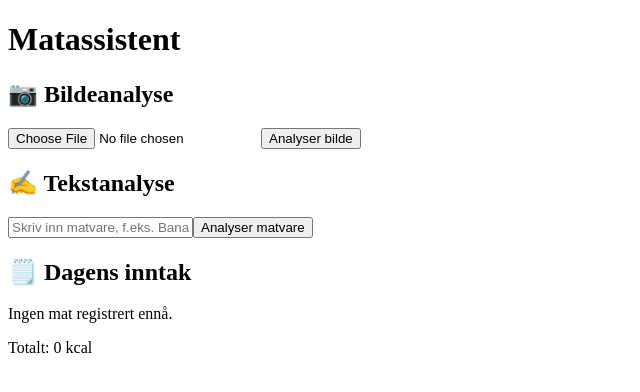
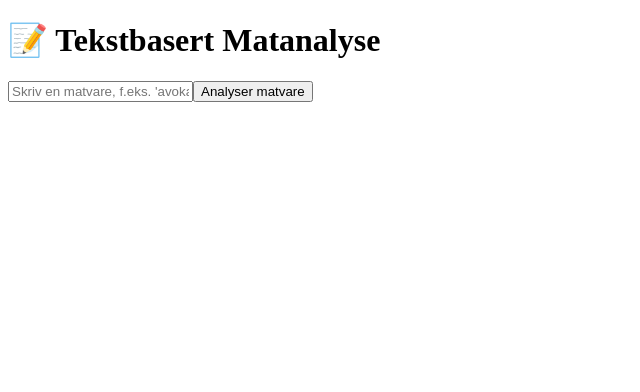
Before and after one commit to Jazsko/matassistent-frontend, a React (Vite) app: page / in a window 1280 px wide. Shown: the top 392 px of the page, without its empty margins (0-640 px from the left). Built offline with nearby package versions, Linux system fonts and the light colour scheme.

Commit message:
Update FoodAppPrototype.jsx

```diff
--- a/src/FoodAppPrototype.jsx
+++ b/src/FoodAppPrototype.jsx
@@ -1,133 +1,55 @@
+// Frontend: Tekstbasert matvareanalyse (React + Vite)
 import React, { useState } from "react";
 
-const Button = (props) => (
-  <button className="bg-blue-500 text-white py-2 px-4 rounded" {...props}>
-    {props.children}
-  </button>
-);
+export default function FoodTextAnalyzer() {
+  const [input, setInput] = useState("");
+  const [result, setResult] = useState("");
+  const [loading, setLoading] = useState(false);
 
-const Input = (props) => (
-  <input className="border border-gray-300 rounded px-3 py-2 w-full" {...props} />
-);
+  const handleAnalyze = async () => {
+    if (!input.trim()) return;
+    setLoading(true);
+    setResult("");
+    try {
+      const response = await fetch("https://matassistent.onrender.com/text-analyze", {
+        method: "POST",
+        headers: { "Content-Type": "application/json" },
+        body: JSON.stringify({ text: input })
+      });
 
-const Card = ({ children }) => (
-  <div className="border rounded-xl shadow-md p-4 my-4">{children}</div>
-);
-const CardContent = ({ children }) => <div>{children}</div>;
-
-export default function FoodAppPrototype() {
-  const [image, setImage] = useState(null);
-  const [identifiedFood, setIdentifiedFood] = useState("");
-  const [nutrition, setNutrition] = useState(null);
-  const [intake, setIntake] = useState([]);
-  const [textInput, setTextInput] = useState("");
-  const [textResult, setTextResult] = useState("");
-
-  const handleFileChange = (e) => {
-    const file = e.target.files[0];
-    if (file) {
-      const reader = new FileReader();
-      reader.onloadend = () => setImage(reader.result);
-      reader.readAsDataURL(file);
+      const data = await response.json();
+      setResult(data.result);
+    } catch (err) {
+      console.error("Feil ved analyse:", err);
+      setResult("Noe gikk galt. Prøv igjen senere.");
     }
+    setLoading(false);
   };
 
-  const analyzeImage = async () => {
-    const response = await fetch("https://matassistent.onrender.com/analyze", {
-      method: "POST",
-      headers: { "Content-Type": "application/json" },
-      body: JSON.stringify({ image }),
-    });
-    const data = await response.json();
-    setIdentifiedFood(data.food);
-    setNutrition(data.nutrition);
-  };
+  return (
+    <div className="max-w-xl mx-auto mt-12 p-6 border rounded-xl shadow-sm">
+      <h1 className="text-2xl font-bold mb-4">📝 Tekstbasert Matanalyse</h1>
+      <input
+        type="text"
+        placeholder="Skriv en matvare, f.eks. 'avokado'"
+        value={input}
+        onChange={(e) => setInput(e.target.value)}
+        className="w-full border px-4 py-2 rounded mb-4"
+      />
+      <button
+        onClick={handleAnalyze}
+        className="bg-green-600 text-white px-4 py-2 rounded hover:bg-green-700"
+        disabled={loading}
+      >
+        {loading ? "Analyserer..." : "Analyser matvare"}
+      </button>
 
-  const analyzeText = async () => {
-    const response = await fetch("https://matassistent.onrender.com/text-analyze", {
-      method: "POST",
-      headers: { "Content-Type": "application/json" },
-      body: JSON.stringify({ text: textInput }),
-    });
-    const data = await response.json();
-    setTextResult(data.result);
-  };
-
-  const addToIntake = () => {
-    if (identifiedFood && nutrition) {
-      setIntake([...intake, { name: identifiedFood, ...nutrition }]);
-      setIdentifiedFood("");
-      setNutrition(null);
-      setImage(null);
-    }
-  };
-
-  const totalCalories = intake.reduce((sum, item) => sum + item.calories, 0);
-
-  return (
-    <div className="p-6 space-y-6">
-      <h1 className="text-2xl font-bold">Matassistent</h1>
-
-      <Card>
-        <CardContent className="space-y-4">
-          <h2 className="font-semibold text-lg">📷 Bildeanalyse</h2>
-          <Input type="file" accept="image/*" onChange={handleFileChange} />
-          {image && <img src={image} alt="Matbilde" className="w-full max-w-sm" />}
-          <Button onClick={analyzeImage}>Analyser bilde</Button>
-
-          {identifiedFood && (
-            <div className="pt-4">
-              <h2 className="text-xl font-semibold">Identifisert: {identifiedFood}</h2>
-              <p><strong>Kalorier:</strong> {nutrition.calories} kcal</p>
-              <p><strong>Proteiner:</strong> {nutrition.protein}</p>
-              <p><strong>Fett:</strong> {nutrition.fat}</p>
-              <p><strong>Karbohydrater:</strong> {nutrition.carbs}</p>
-              <p><strong>Fordeler:</strong> {nutrition.benefits}</p>
-              <p><strong>Vitaminer og mineraler:</strong></p>
-              <ul className="list-disc list-inside">
-                {nutrition.details.map((item, idx) => (
-                  <li key={idx}><strong>{item.name}</strong>: {item.function}</li>
-                ))}
-              </ul>
-              <Button onClick={addToIntake} className="mt-2">Legg til i dagbok</Button>
-            </div>
-          )}
-        </CardContent>
-      </Card>
-
-      <Card>
-        <CardContent className="space-y-4">
-          <h2 className="font-semibold text-lg">✍️ Tekstanalyse</h2>
-          <Input
-            type="text"
-            placeholder="Skriv inn matvare, f.eks. Banan"
-            value={textInput}
-            onChange={(e) => setTextInput(e.target.value)}
-          />
-          <Button onClick={analyzeText}>Analyser matvare</Button>
-
-          {textResult && (
-            <div className="pt-4 whitespace-pre-wrap">
-              <h3 className="font-semibold">Resultat:</h3>
-              <p>{textResult}</p>
-            </div>
-          )}
-        </CardContent>
-      </Card>
-
-      <Card>
-        <CardContent className="p-4">
-          <h2 className="text-xl font-semibold">🗒️ Dagens inntak</h2>
-          {intake.length === 0 ? <p>Ingen mat registrert ennå.</p> : (
-            <ul className="space-y-1">
-              {intake.map((item, idx) => (
-                <li key={idx}>{item.name} – {item.calories} kcal</li>
-              ))}
-            </ul>
-          )}
-          <p className="mt-2 font-bold">Totalt: {totalCalories} kcal</p>
-        </CardContent>
-      </Card>
+      {result && (
+        <div className="mt-6 whitespace-pre-wrap bg-gray-100 p-4 rounded">
+          <h2 className="font-semibold mb-2">📊 Resultat:</h2>
+          {result}
+        </div>
+      )}
     </div>
   );
 }
```
